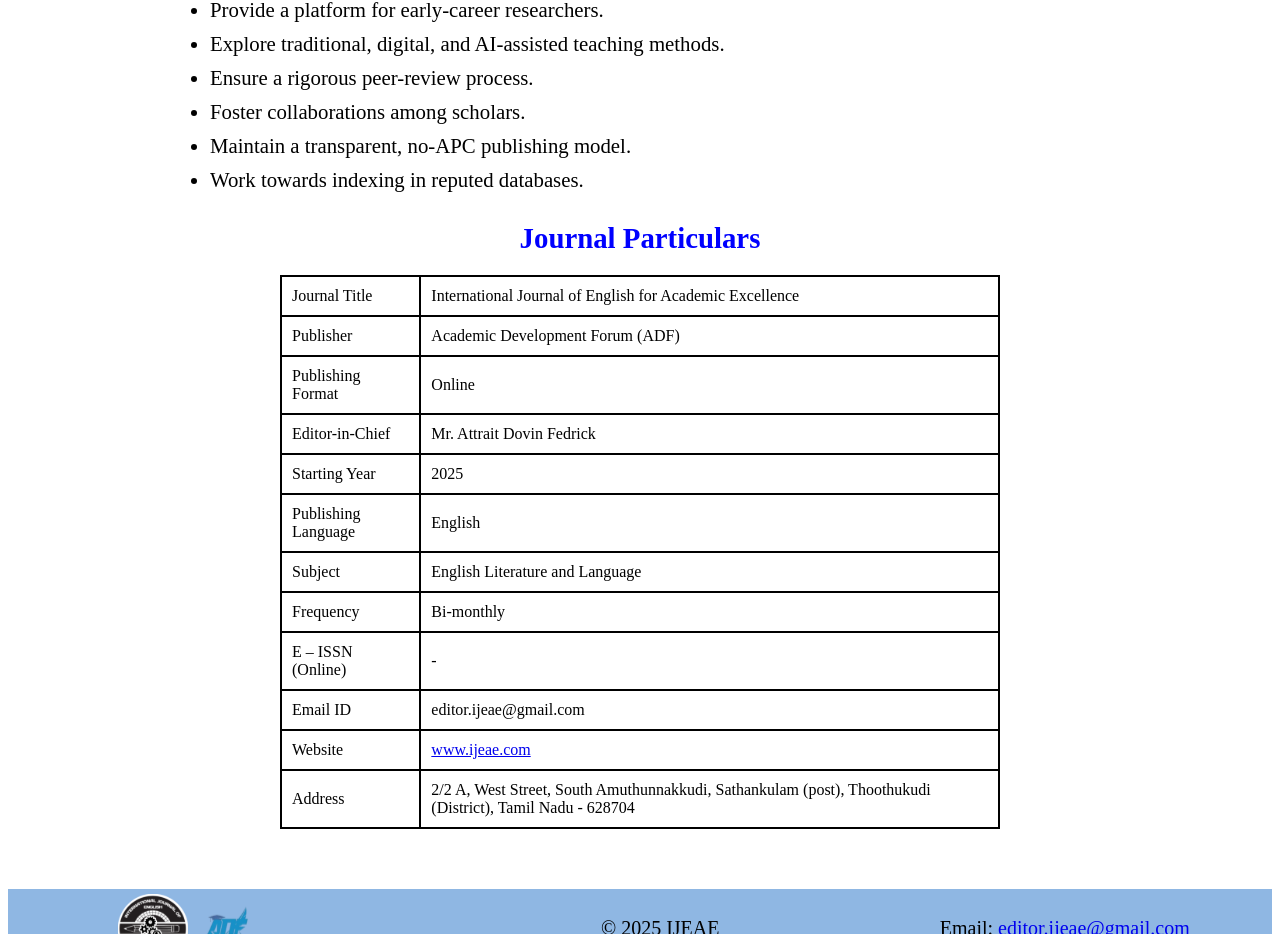
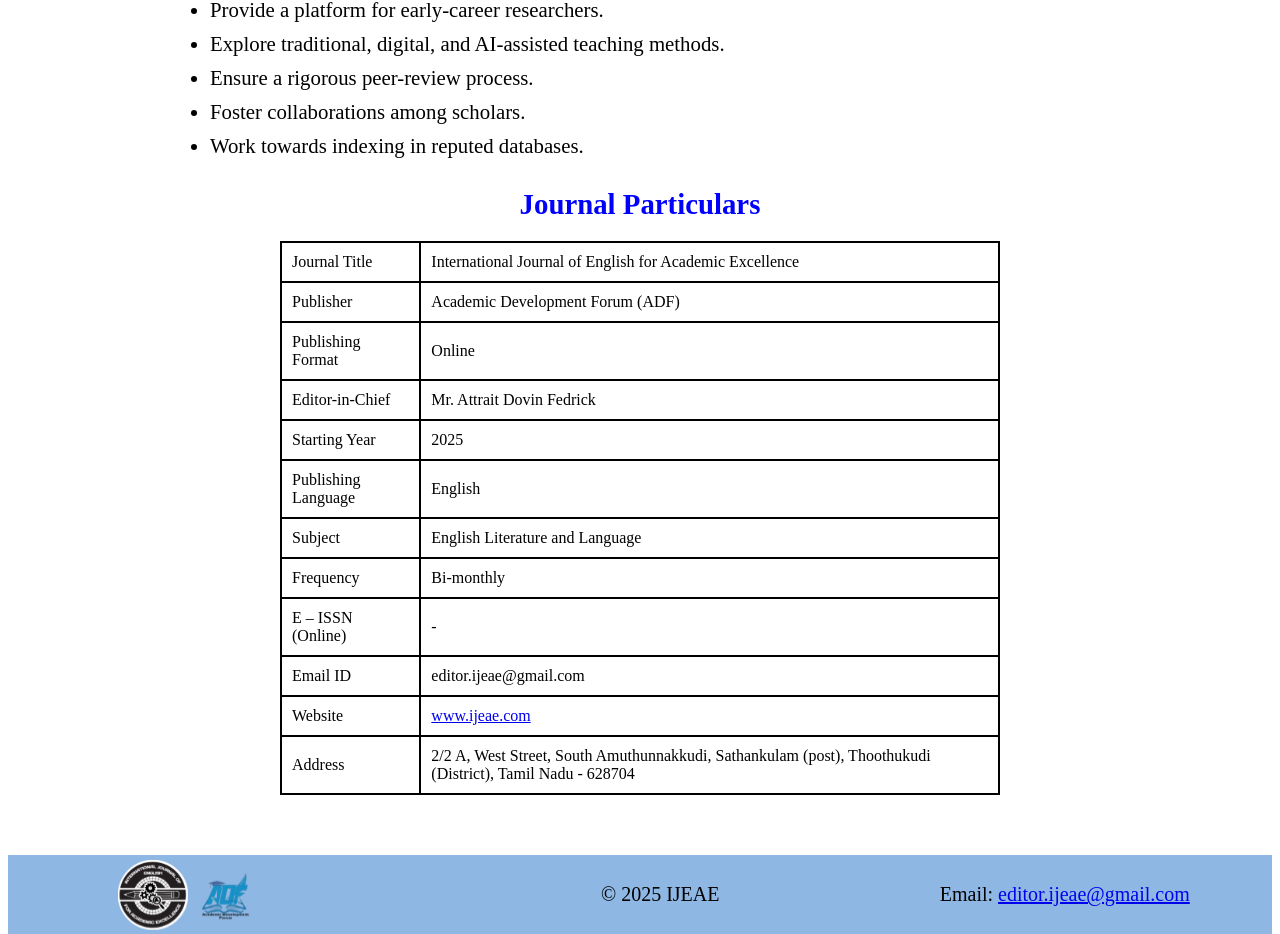
Before and after one commit to lexiontechsolution/journal_website, a React (Create React App) app: page /aboutus in a window 1280 px wide. Shown: the part 790-1724 px from the top of the page. Built offline with nearby package versions, Linux system fonts and the light colour scheme.

Commit message:
Update Aboutus.js

```diff
--- a/src/Pages/About us/Aboutus.js
+++ b/src/Pages/About us/Aboutus.js
@@ -51,7 +51,6 @@ const About = () => {
           </li>
           <li>Ensure a rigorous peer-review process.</li>
           <li>Foster collaborations among scholars.</li>
-          <li>Maintain a transparent, no-APC publishing model.</li>
           <li>Work towards indexing in reputed databases.</li>
         </ul>
 
```
